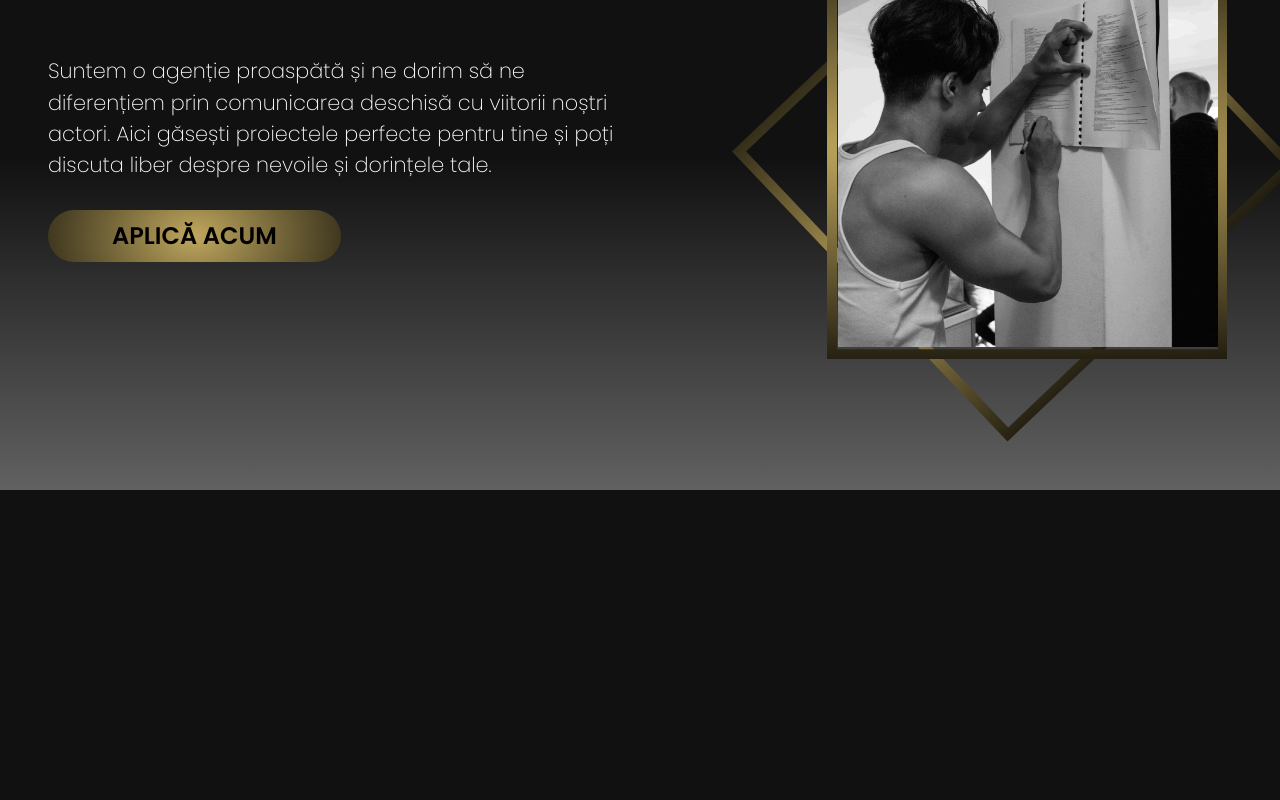
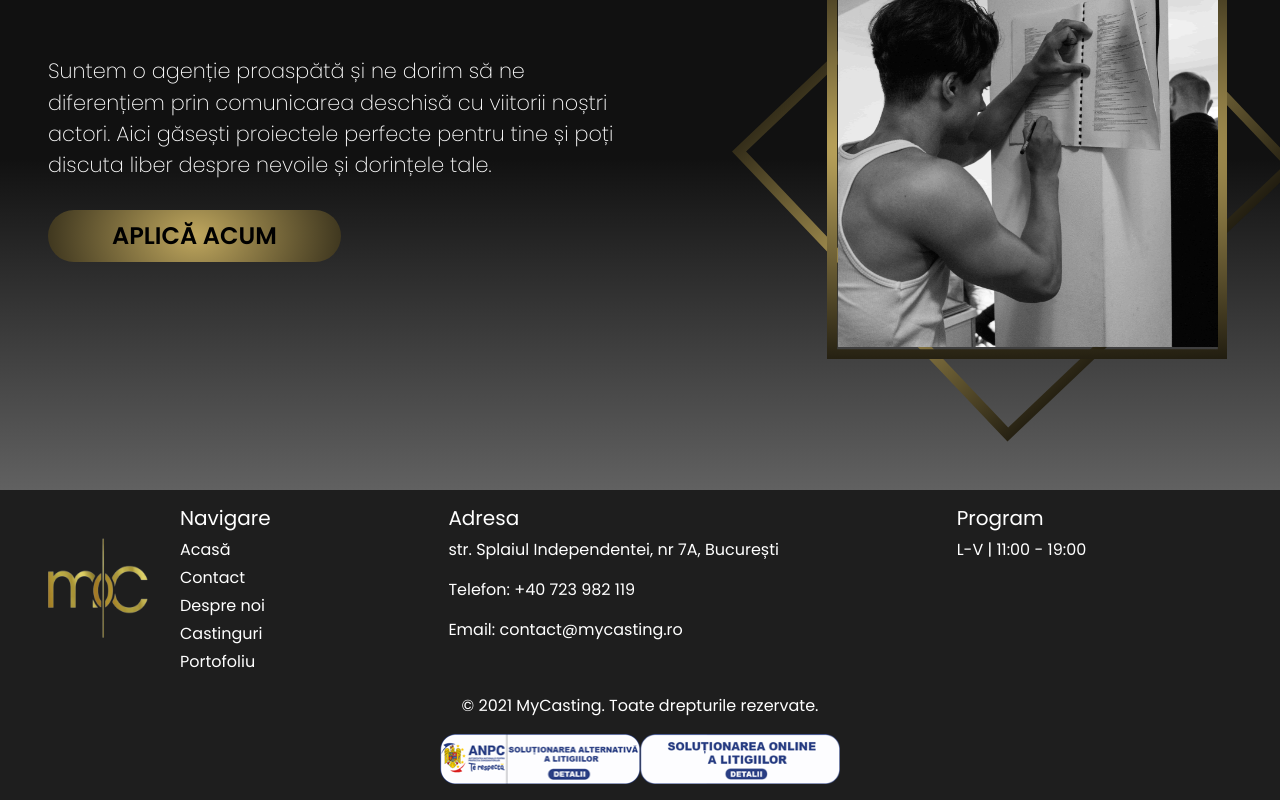
Before and after one commit to SoftNestSol/casting, a Next.js app in the folder client/: page / in a window 1280 px wide. Shown: the part 2787-3587 px from the top of the page. Before the commit the page ends 3277 px from the top, so only its background shows below. Built offline with nearby package versions, Linux system fonts and the light colour scheme; no server answers.

Commit message:
footer ish

```diff
--- /dev/null
+++ b/client/components/footer.js
@@ -0,0 +1,65 @@
+// Footer.js
+import Image from "next/image";
+import Link from "next/link";
+import styles from "../styles/footer/footer.module.scss"; // ensure the path is correct
+
+const Footer = () => {
+	return (
+		<footer className={styles.footer}>
+			<div className={styles.footerContent}>
+				<div className={styles.logoSection}>
+					{/* Logo goes here, replace with your image path */}
+					<Image
+						src="/logo.png"
+						alt="Logo"
+						width={100}
+						height={100}
+					/>
+				</div>
+				<div className={styles.linksSection}>
+					{/* Navigation links go here */}
+					<div className={styles.menu}>
+						<h5>Navigare</h5>
+						<Link href="/">Acasă</Link>
+						<Link href="/contact">Contact</Link>
+						<Link href="/despre-noi">Despre noi</Link>
+						<Link href="/castings">Castinguri</Link>
+						<Link href="/portofoliu">Portofoliu</Link>
+					</div>
+					<div className={styles.address}>
+						<h5>Adresa</h5>
+						<p>str. Splaiul Independentei, nr 7A, București</p>
+						<p> Telefon: +40 723 982 119</p>
+						<p>Email: contact@mycasting.ro </p>
+					</div>
+					<div className={styles.schedule}>
+						<h5>Program</h5>
+						<p>L-V | 11:00 - 19:00</p>
+					</div>
+					<div className={styles.social}>{/* Social links go here */}</div>
+				</div>
+			</div>
+			<p>© 2021 MyCasting. Toate drepturile rezervate.</p>
+			<div className={styles.footerBottom}>
+				<div className={styles.disputeSection}>
+
+					<Image
+						src="/images/sal.png"
+						alt="Sal"
+						width={200}
+						height={50}
+					/>
+
+					<Image
+						src="/images/sol.png"
+						alt="Sol"
+						width={200}
+						height={50}
+					/>
+				</div>
+			</div>
+		</footer>
+	);
+};
+
+export default Footer;
--- a/client/pages/_app.js
+++ b/client/pages/_app.js
@@ -7,6 +7,7 @@ import { useRouter } from "next/router";
 import "bootstrap/dist/css/bootstrap.min.css";
 import "../styles/globals.scss";
 import Head from "next/head";
+import Footer from "../components/footer";
 import { DashboardContextProvider } from "../contexts/dashboard.context";
 const App = ({ Component, pageProps }) => {
 	const router = useRouter();
@@ -85,6 +86,7 @@ const App = ({ Component, pageProps }) => {
 
 							<Component {...pageProps} />
 						</div>
+						<Footer/>
 					</DashboardContextProvider>
 				</CastingsContextProvider>
 			</AuthContextProvider>
--- /dev/null
+++ b/client/styles/footer/footer.module.scss
@@ -0,0 +1,67 @@
+@import '../colors.scss';
+
+.footer {
+  background-color: $text-box; // Set background color based on your theme
+  color: #fff; // Set text color based on your theme
+  padding: 1rem;
+  display: flex;
+  flex-direction: column;
+  align-items: center;
+  justify-content: space-between;
+
+  .footerContent {
+    width: 100%;
+    display: flex;
+    justify-content: space-around;
+    align-items: start;
+    margin-bottom: 1rem;
+
+    .logoSection {
+      margin: 2rem;
+    }
+
+    .linksSection {
+      display: flex;
+      justify-content: space-between;
+      width: 100%;
+
+      div {
+        display: flex;
+        flex-direction: column;
+
+        h5 {
+          margin-bottom: 0.5rem;
+        }
+
+        a {
+          color: #fff; // Set anchor text color
+          text-decoration: none;
+          margin-bottom: 0.25rem;
+
+          &:hover {
+            text-decoration: underline;
+          }
+        }
+      }
+    }
+  }
+
+  .footerBottom {
+    width: 100%;
+    // Style for the bottom section of the footer
+    .disputeSection {
+      display: flex;
+			justify-content: center;
+    }
+  }
+}
+
+// Media queries for responsiveness
+@media (max-width: 768px) {
+  .footer {
+    .footerContent {
+      flex-direction: column;
+      align-items: center;
+    }
+  }
+}
--- a/client/styles/globals.scss
+++ b/client/styles/globals.scss
@@ -8,11 +8,15 @@
 	box-sizing: border-box;
 }
 
+
+
 html,
 body {
 	font-family: "Poppins";
 	background-color: #111111;
 	color: #ffffff;
+	overflow-x: hidden;
+	overflow-y:auto;
 }
 
 .spline.hidden {
```
Also changed, not shown: client/public/images/sal.png (added), client/public/images/sol.png (added).
